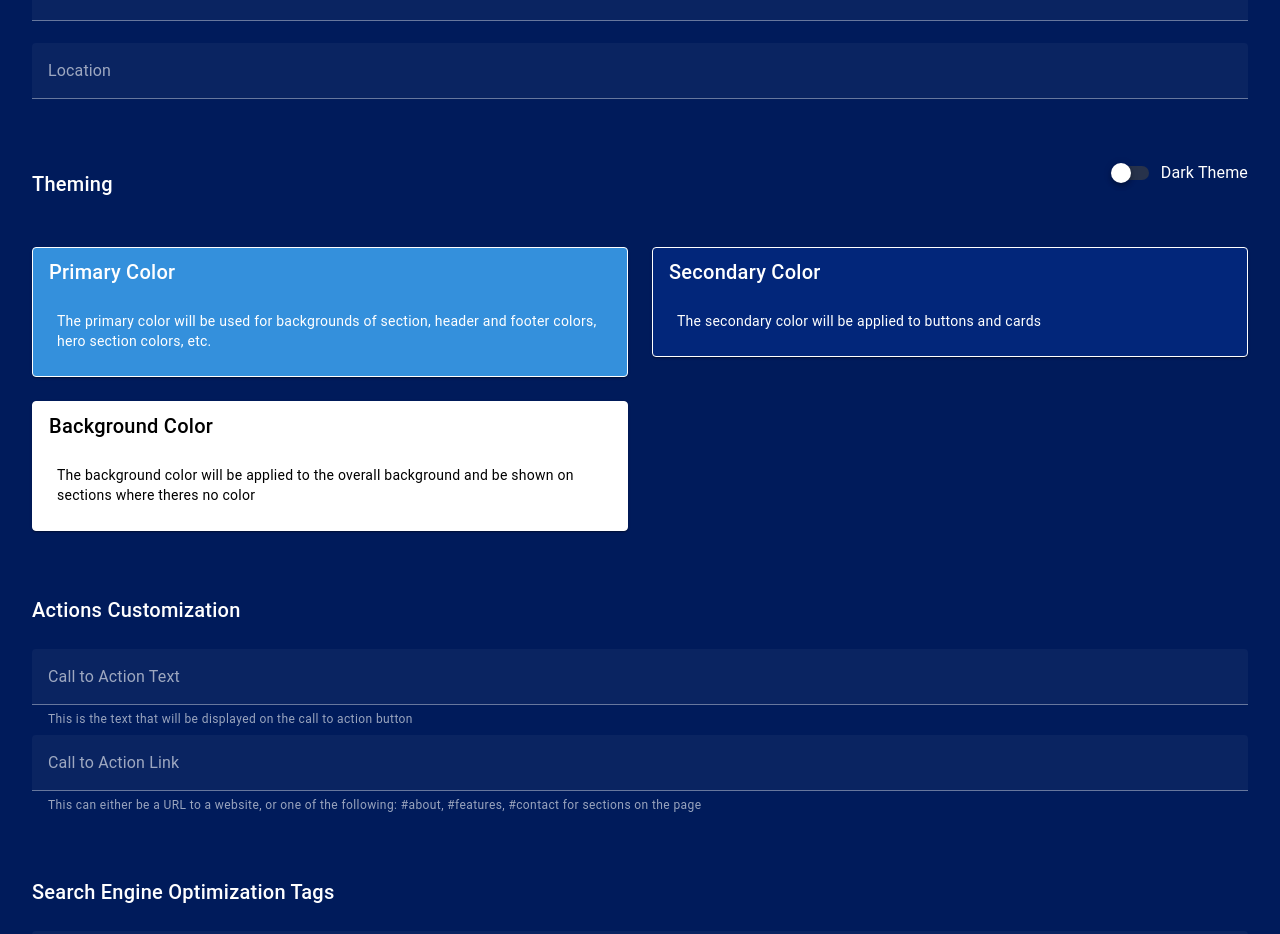
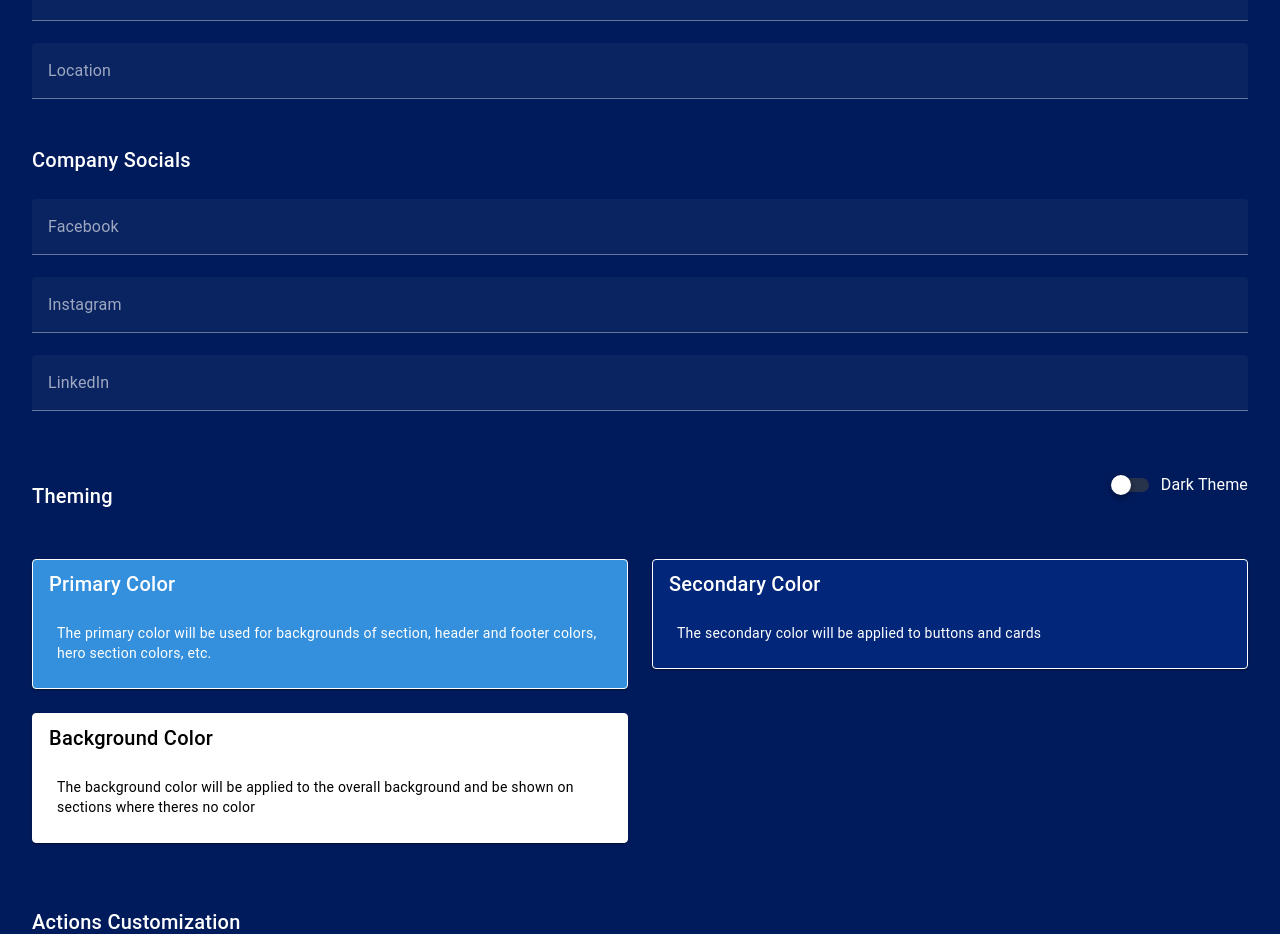
Before and after one commit to Supplementing/30SecondLandingPage, a Nuxt app: page / in a window 1280 px wide. Shown: the part 1242-2176 px from the top of the page. Built offline with nearby package versions, Linux system fonts and the light colour scheme.

Commit message:
added socials to generation

```diff
--- a/components/creationPage.vue
+++ b/components/creationPage.vue
@@ -240,6 +240,26 @@
             ></v-text-field>
           </v-container>
 
+          <v-card-title>Company Socials</v-card-title>
+          <v-container fluid>
+            <v-text-field
+              v-model="facebookURL"
+              label="Facebook"
+              placeholder="Enter Facebook url"
+            ></v-text-field>
+
+            <v-text-field
+              v-model="instagramURL"
+              label="Instagram"
+              placeholder="Enter Instagram url"
+            ></v-text-field>
+            <v-text-field
+              v-model="linkedInURL"
+              label="LinkedIn"
+              placeholder="Enter linkedin url"
+            ></v-text-field>
+          </v-container>
+
           <v-card-title
             style="
               display: flex;
@@ -476,7 +496,7 @@
                 ></v-card-title
               >
 
-              <v-card-text style="background: red; padding: 0px">
+              <v-card-text style="padding: 0px">
                 <iframe
                   style="width: 100%; height: 100%"
                   :srcdoc="generatedHtml"
@@ -549,6 +569,9 @@
 export default {
   data() {
     return {
+      facebookURL: "",
+      instagramURL: "",
+      linkedInURL: "",
       seo: "",
       featuresSectionName: "Features",
       editFeatures: false,
@@ -880,6 +903,11 @@ export default {
                 drawer: false,
 
               },
+              methods: {
+              openLink(link){
+                window.open(link, '_blank');
+              }
+              }
 
             });
           <\/script>
@@ -1019,10 +1047,22 @@ export default {
           </v-main>
 
           <v-footer color="primary" dark app>
-            <v-col class="text-center" cols="12">
+            <v-col class="text-center" style="display:flex;align-items:center;justify-content:center" cols="12">
               &copy; {{ new Date().getFullYear() }} ${
                 this.companyName
               }. All rights reserved.
+
+              <span>
+<v-icon @click="openLink('${this.linkedInURL}')" v-if="${
+        this.linkedInURL != ""
+      }">mdi-linkedin</v-icon>
+<v-icon @click="openLink('${this.facebookURL}')" v-if="${
+        this.facebookURL != ""
+      }">mdi-facebook</v-icon>
+<v-icon @click="openLink('${this.instagramURL}')" v-if="${
+        this.instagramURL != ""
+      }">mdi-instagram</v-icon>
+              </span>
             </v-col>
           </v-footer>
         </v-app>
```
